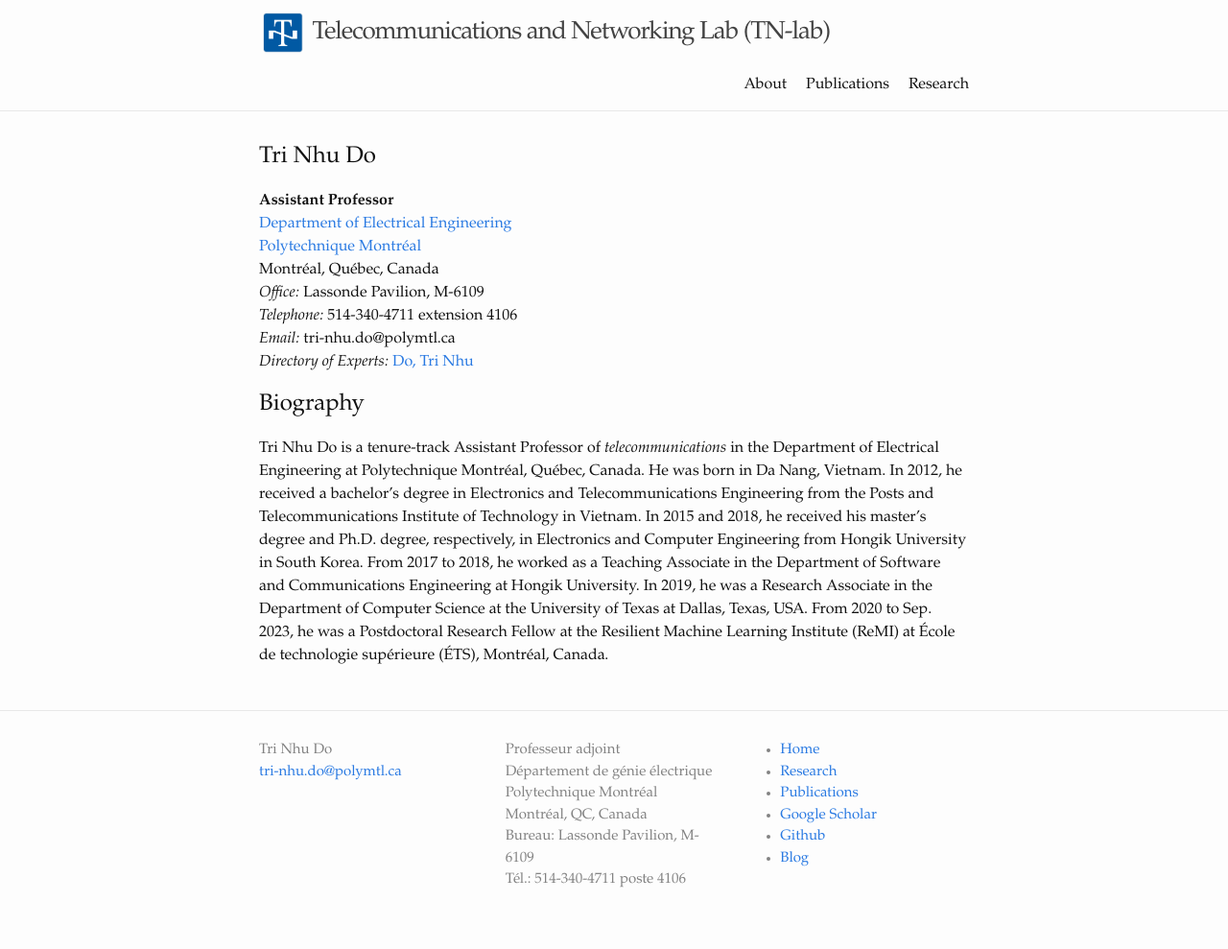
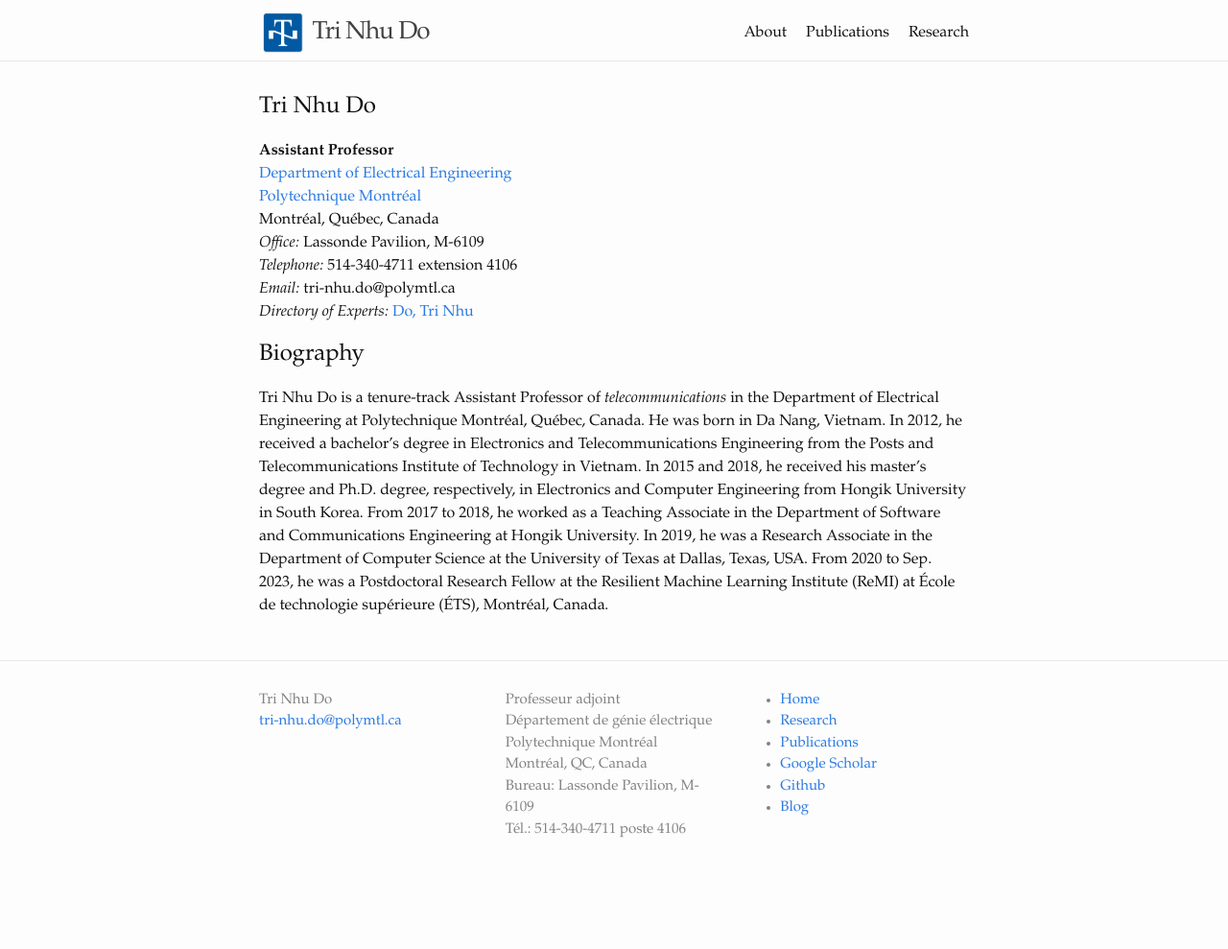
Before and after one commit to trinhudo/trinhudo.github.io, a Jekyll site: the page built from index.md, in a window 1280 px wide. Shown: the whole page at 96% size. Built offline with Jekyll 4.4.1, drawn with Linux system fonts in a browser that asks for light colours; after the commit the page ends 936 px from its top, so only the background shows below that.

Commit message:
Update _config.yml
Signed-off-by: Tri Nhu Do <43434724+trinhudo@users.noreply.github.com>

```diff
--- a/_config.yml
+++ b/_config.yml
@@ -1,5 +1,5 @@
-title: Telecommunications and Networking Lab (TN-lab)
-description : "Tri Nhu Do, Polytechnique Montréal"
+title: Tri Nhu Do
+description : "Polytechnique Montréal"
 
 author:
   name: Tri Nhu Do
```
